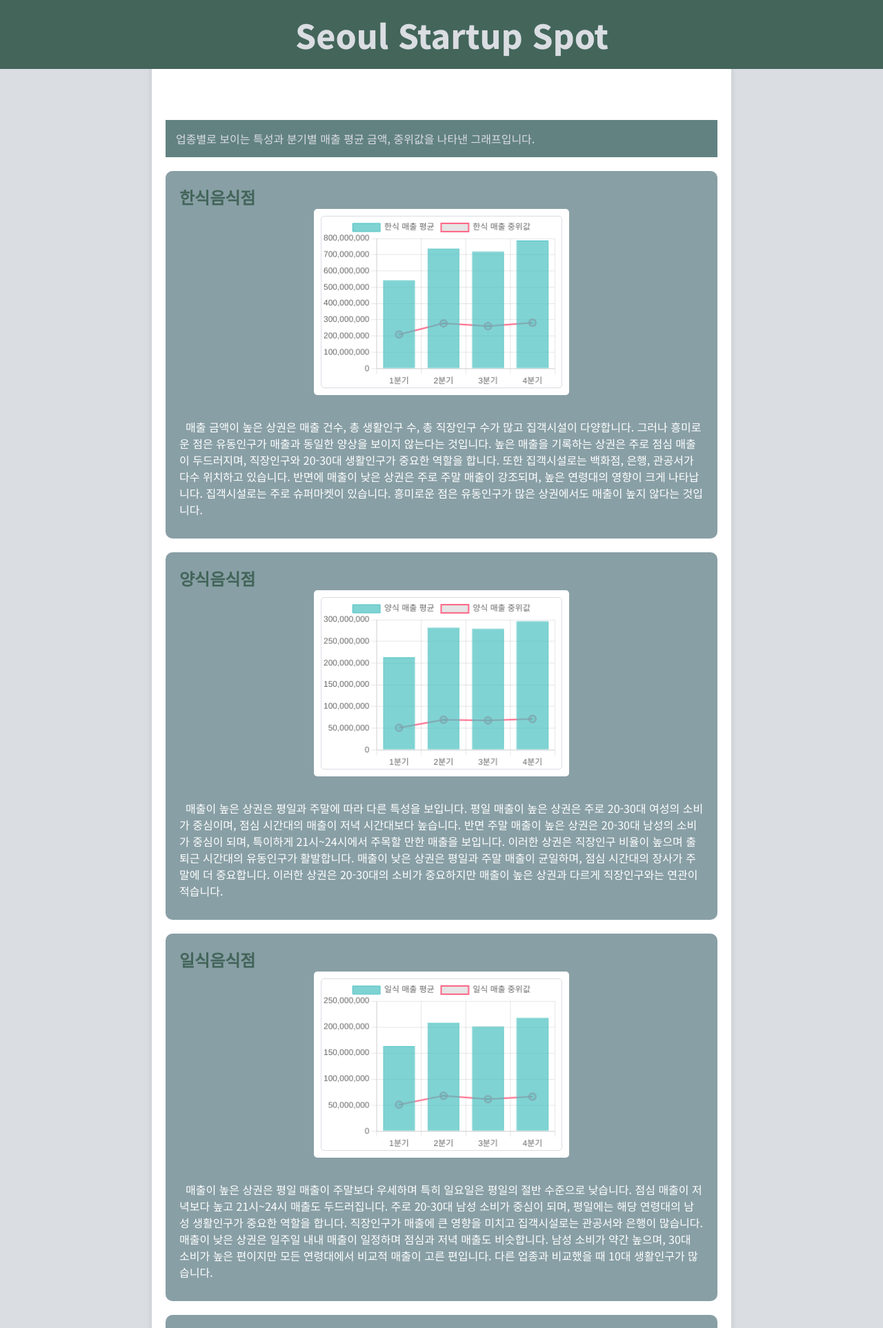
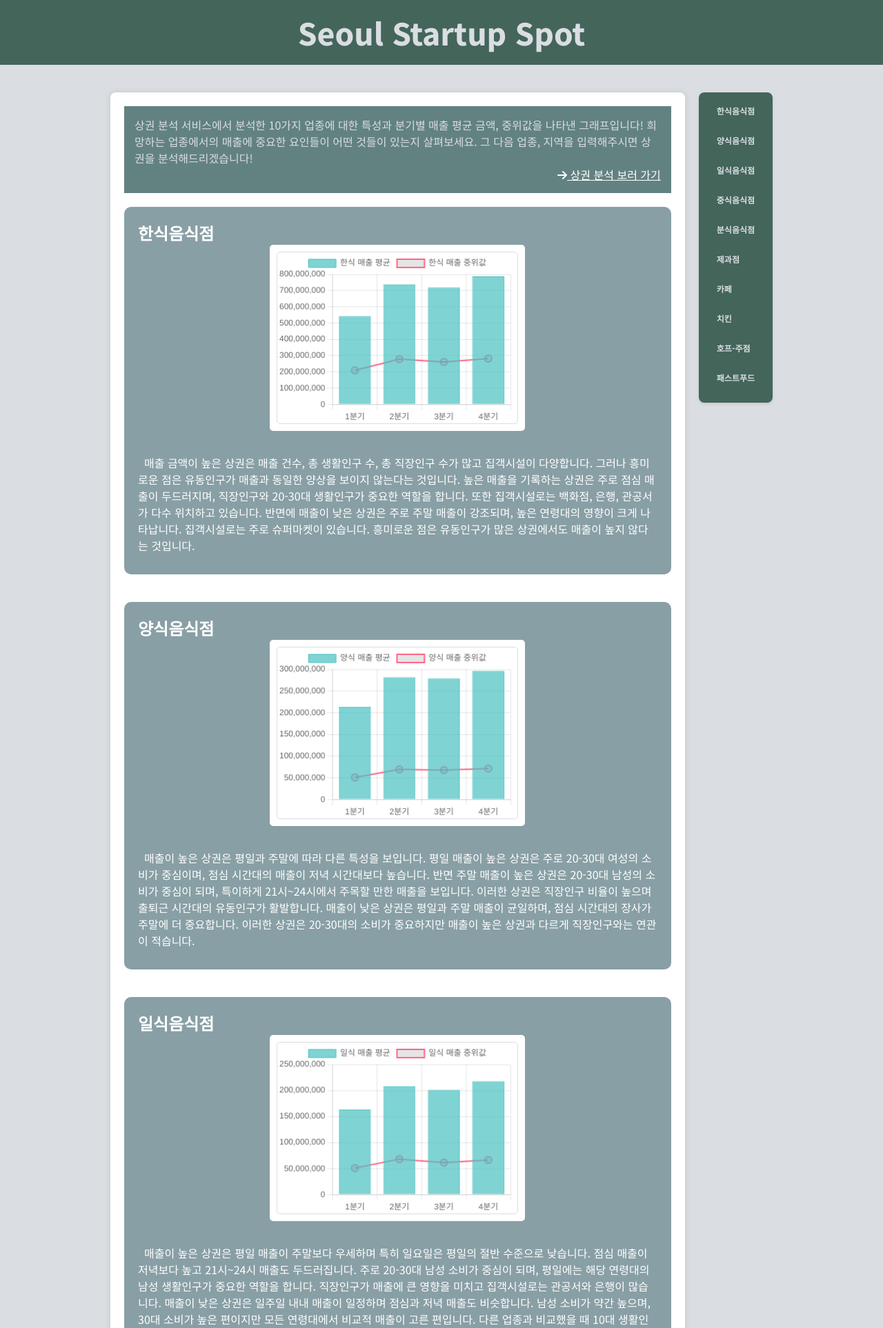
Before and after one commit to Capstone-design-dankook/SSS-project, a Django app: page /industry/ in a window 1280 px wide. Shown: the top 1926 px of the page at 69% size. Run offline with Django 4.2, Linux system fonts and the light colour scheme; some libraries are stand-ins or nearby versions.

Commit message:
업종별 특성 데이터 페이지 수정

```diff
--- a/static/css/industry.css
+++ b/static/css/industry.css
@@ -1,47 +1,64 @@
-/* Reset some default styles */
   body, h1, h2, p {
     margin: 0;
     padding: 0;
   }
 
-  /* Set background color for the entire page */
   body {
     margin: 0;
+    padding: 0;
     background-color: #DADDE2;
-    font-family: 'Noto Sans KR', sans-serif; /* Use Noto Sans KR font */
+    font-family: 'Noto Sans KR', sans-serif;
   }
 
-  /* Style the header section */
   .header {
     background-color: #43655A;
-    padding: 15px;
+    padding: 15px 0;
     text-align: center;
     color: #DADDE2;
-    font-size: 24px;
-    position: fixed;
-    top: 0;
-    width: 100%;
-    z-index: 1000;
+    margin-bottom: 20px;
+    font-size: 22px;
+  }
+
+  a {
+    color: white;
+  }
+
+  .input {
+    text-align: right;
   }
 
   .container {
     display: flex;
-    flex-direction: row-reverse;
+    justify-content: center;
+    align-items: flex-start;
+    max-width: 1000px; /* 조정 가능한 최대 너비 */
+    margin-left: auto;
+    margin-right: auto;
   }
 
-  /* Style the big-container */
+  main {
+    flex: 1;
+    padding: 20px;
+  }
+
+  aside {
+    position: sticky;
+    top: 20px;
+    margin-top: 20px;
+    align-self: flex-start;
+    margin-right: 20px;
+  }
+
   .big-container {
     max-width: 800px;
-    margin: 50px auto;
     padding: 20px;
-    padding-top: 80px;
+    margin-bottom: 20px;
     flex: 1;
     background-color: #FFFFFF;
     border-radius: 8px;
     box-shadow: 0 0 10px rgba(0, 0, 0, 0.1);
   }
 
-  /* Style the tip section */
   .tip {
     background-color: #628281;
     color: #DADDE2;
@@ -49,21 +66,18 @@ body, h1, h2, p {
     margin-bottom: 20px;
   }
 
-  /* Style the small-container */
   .small-container {
     background-color: #889FA5;
     color: white;
     padding: 20px;
-    margin-bottom: 20px;
+    margin-bottom: 40px;
     border-radius: 10px;
   }
 
-  /* Style the title */
   .title {
-    color: #43655A;
+    color: white;
   }
 
-  /* Style the text-section */
   .text-section {
     margin-bottom: 15px;
   }
@@ -73,14 +87,12 @@ body, h1, h2, p {
     justify-content: center;
   }
 
-  /* Style the chart-box */
   .chart-box {
     background-color: white;
     padding: 10px;
     border-radius: 5px;
   }
 
-  /* Style canvas elements within chart-box */
   canvas {
     width: 100%;
     height: auto;
@@ -88,38 +100,39 @@ body, h1, h2, p {
     border-radius: 5px;
   }
 
-  /* Add spacing between elements within wrapper */
   .wrapper > * {
     margin-bottom: 10px;
   }
 
-  /* 네비게이션 바 스타일링 */
   .navigation-bar {
+    position: relative;
+    list-style: none;
     background-color: #43655A;
     padding: 10px;
-  margin-left: 20px;
+    border-radius: 8px;
+    box-shadow: 0 2px 4px rgba(0, 0, 0, 0.1);
   }
 
   .navigation-bar ul {
-  list-style: none;
     margin: 0;
     padding: 0;
-  display: flex;
-  justify-content: center;
   }
 
   .navigation-bar li {
-  margin: 0 10px;
+    display: block;
+    margin-bottom: 10px;
   }
 
 .navigation-bar a {
   text-decoration: none;
   color: #DADDE2;
   font-weight: bold;
-  font-size: 14px;
+  font-size: 12px;
+  padding: 8px 16px;
+  display: block;
+  transition: background-color 0.3s ease;
 }
 
-/* 부드러운 스크롤 효과 */
 html {
   scroll-behavior: smooth;
 }
--- a/templates/output/industry.html
+++ b/templates/output/industry.html
@@ -5,6 +5,7 @@
 <head>
     <meta charset="UTF-8">
     <title>SSS</title>
+    <script src="https://kit.fontawesome.com/8878cbea7e.js" crossorigin="anonymous"></script>
     <link rel="shortcut icon" type="image/png" href="{% static 'images/favicon.png' %}">
     <link rel="stylesheet" href="{% static 'css/industry.css' %}">
     <link rel="preconnect" href="https://fonts.googleapis.com">
@@ -18,24 +19,15 @@
     <h1>Seoul Startup Spot</h1>
 </header>
 
-<nav class="navigation-bar">
-    <ul>
-        <li><a href="#hansic-section">한식음식점</a></li>
-        <li><a href="#yangsic-section">양식음식점</a></li>
-        <li><a href="#ilsic-section">일식음식점</a></li>
-        <li><a href="#zungsic-section">중식음식점</a></li>
-        <li><a href="#bunsic-section">분식음식점</a></li>
-        <li><a href="#bbang-section">제과점</a></li>
-        <li><a href="#cafe-section">카페</a></li>
-        <li><a href="#chicken-section">치킨</a></li>
-        <li><a href="#hof-section">호프-주점</a></li>
-        <li><a href="#fastfood-section">패스트푸드</a></li>
-    </ul>
-</nav>
-<main class="container">
+<div class="container">
+    <main>
         <div class="big-container">
             <div class="tip">
-            업종별로 보이는 특성과 분기별 매출 평균 금액, 중위값을 나타낸 그래프입니다.
+                상권 분석 서비스에서 분석한 10가지 업종에 대한 특성과 분기별 매출 평균 금액, 중위값을 나타낸 그래프입니다!
+                희망하는 업종에서의 매출에 중요한 요인들이 어떤 것들이 있는지 살펴보세요. 그 다음 업종, 지역을 입력해주시면 상권을 분석해드리겠습니다!
+                <div class="input">
+                    <a href="/input"><i class="fa-solid fa-arrow-right"></i>&nbsp;상권 분석 보러 가기</a>
+                </div>
             </div>
             <div class="small-container" id="hansic-section">
                 <h2 class="title">한식음식점</h2>
@@ -95,6 +87,7 @@
                         </div>
                     </div>
                     <div class="text-section">
+                        <br>
                         <p>
                             &nbsp;&nbsp;매출이 높은 상권은 평일과 주말에 따라 다른 특성을 보입니다. 평일 매출이 높은 상권은 점심 시간대의 매출이 저녁 시간대보다 우세하며, 주로 직장인구가 많은 지역에서 20-30대 남성의 소비가 높습니다. 은행이 많이 위치하고 슈퍼마켓은 없다는 특징이 있습니다. 주말 매출이 높은 상권은 평일과는 달리 저녁 매출이 점심보다 높으며, 직장인구와의 연관성이 적습니다. 하지만 평일과 마찬가지로 20-30대 남성이 주요 소비자로 작용합니다. 매출이 낮은 상권의 상우 일주일 내내 매출이 비슷하며, 점심 시간대의 매출이 저녁 시간대보다 높습니다. 60대 여성의 생활인구가 많은 지역에서 40-50대 남성의 소비가 높고, 직장인구의 영향은 거의 없습니다. 집객시설로는 슈퍼마켓이 많은 편입니다.
                         </p>
@@ -198,10 +191,25 @@
 
                 </div>
             </div>
-
         </div>
     </main>
-
+    <aside>
+        <nav class="navigation-bar">
+            <ul>
+                <li><a href="#hansic-section">한식음식점</a></li>
+                <li><a href="#yangsic-section">양식음식점</a></li>
+                <li><a href="#ilsic-section">일식음식점</a></li>
+                <li><a href="#zungsic-section">중식음식점</a></li>
+                <li><a href="#bunsic-section">분식음식점</a></li>
+                <li><a href="#bbang-section">제과점</a></li>
+                <li><a href="#cafe-section">카페</a></li>
+                <li><a href="#chicken-section">치킨</a></li>
+                <li><a href="#hof-section">호프-주점</a></li>
+                <li><a href="#fastfood-section">패스트푸드</a></li>
+            </ul>
+        </nav>
+    </aside>
+</div>
     <script>
         const hansicctx = document.getElementById('hansicChart').getContext('2d');
         const hansicChart = new Chart(hansicctx, {
```
Also changed, not shown: static/css/group.css (+4 -4 lines). Lines whose indentation alone changed are shown as unchanged.
